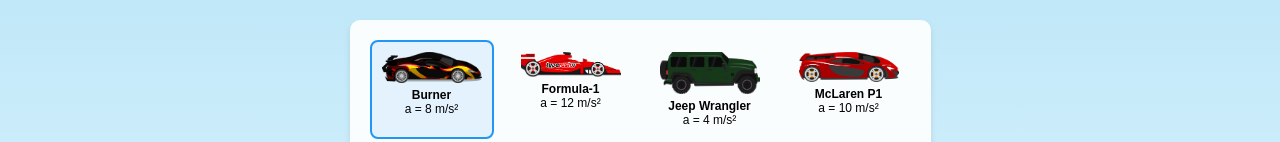
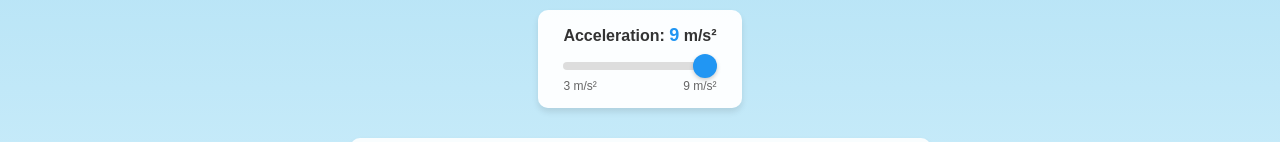
Before and after one commit to Jomm31/Physics, a plain HTML site: page index.html in a window 1280 px wide. Shown: the part 720-862 px from the top of the page. Drawn offline with Linux system fonts and the light colour scheme.

Commit message:
min/max acceleration

```diff
--- a/game.js
+++ b/game.js
@@ -216,23 +216,25 @@ let currentLevel = {
     ground1Length: 26,
     ground1Height: 26,
     gap: 10,
-    ground2Length: 10,
+    ground2Length: 15,
     ground2Height: 22
 };
 
 let selectedCar = 0;
+let chosenAcceleration = 9; // Will be updated based on car and slider
+
 const cars = [
-    { name: "Burner", acceleration: 9, mass: 900 },
-    { name: "Formula-1", acceleration: 14, mass: 800 },
-    { name: "Jeep Wrangler", acceleration: 4, mass: 2000 },
-    { name: "McLaren P1", acceleration: 10, mass: 1500 },
-    { name: "Nissan GT-R R35", acceleration: 9, mass: 1700 },
-    { name: "Ram 1500", acceleration: 5, mass: 2500 },
-    { name: "Scroom", acceleration: 7, mass: 1200 },
-    { name: "Shelby Cobra Daytona", acceleration: 8, mass: 1100 },
-    { name: "Supra-1", acceleration: 13, mass: 1500 },
-    { name: "VW Golf Mk1", acceleration: 3, mass: 1400 },
-    { name: "Z-Spider", acceleration: 10, mass: 1100 }
+    { name: "Burner", minAcceleration: 3, maxAcceleration: 9, mass: 900 },
+    { name: "Formula-1", minAcceleration: 5, maxAcceleration: 14, mass: 800 },
+    { name: "Jeep Wrangler", minAcceleration: 2, maxAcceleration: 4, mass: 2000 },
+    { name: "McLaren P1", minAcceleration: 4, maxAcceleration: 10, mass: 1500 },
+    { name: "Nissan GT-R R35", minAcceleration: 3, maxAcceleration: 9, mass: 1700 },
+    { name: "Ram 1500", minAcceleration: 2, maxAcceleration: 5, mass: 2500 },
+    { name: "Scroom", minAcceleration: 3, maxAcceleration: 7, mass: 1200 },
+    { name: "Shelby Cobra Daytona", minAcceleration: 3, maxAcceleration: 8, mass: 1100 },
+    { name: "Supra-1", minAcceleration: 5, maxAcceleration: 13, mass: 1500 },
+    { name: "VW Golf Mk1", minAcceleration: 1, maxAcceleration: 3, mass: 1400 },
+    { name: "Z-Spider", minAcceleration: 4, maxAcceleration: 10, mass: 1100 }
 ];
 
 // -----------------------------------------------------------------------------
@@ -632,7 +634,7 @@ function updatePhysics(dt) {
 
     // Ground run: accelerate along Ground 1 until takeoff
     if (!simulation.hasLaunched) {
-        car.ax = cars[selectedCar].acceleration;
+        car.ax = chosenAcceleration;
         car.vx += car.ax * dt;
         car.worldX += car.vx * dt;
         car.worldY = 0;
@@ -813,14 +815,57 @@ nextLevelButtonEl.style.display = 'none';
 // Get level display element
 const levelDisplayEl = document.querySelector('.level-display');
 
+// Create acceleration slider container
+const accelerationSliderContainer = document.createElement('div');
+accelerationSliderContainer.id = 'accelerationSliderContainer';
+accelerationSliderContainer.className = 'acceleration-slider-container';
+accelerationSliderContainer.innerHTML = `
+    <label for="accelerationSlider">Acceleration: <span id="accelerationValue">${cars[selectedCar].maxAcceleration}</span> m/s²</label>
+    <input type="range" id="accelerationSlider" min="${cars[selectedCar].minAcceleration}" max="${cars[selectedCar].maxAcceleration}" value="${cars[selectedCar].maxAcceleration}" step="0.5">
+    <div class="slider-labels">
+        <span id="minAccelLabel">${cars[selectedCar].minAcceleration} m/s²</span>
+        <span id="maxAccelLabel">${cars[selectedCar].maxAcceleration} m/s²</span>
+    </div>
+`;
+
+// Initialize chosenAcceleration to the selected car's max
+chosenAcceleration = cars[selectedCar].maxAcceleration;
+
 if (gameContainerEl && carSelectionEl) {
     gameContainerEl.insertBefore(physicsCalculationsPanel, carSelectionEl.nextSibling);
     gameContainerEl.appendChild(restartButtonEl);
     gameContainerEl.appendChild(nextLevelButtonEl);
+    // Insert slider before car selection
+    gameContainerEl.insertBefore(accelerationSliderContainer, carSelectionEl);
+}
+
+// Get slider elements
+const accelerationSlider = document.getElementById('accelerationSlider');
+const accelerationValueDisplay = document.getElementById('accelerationValue');
+const minAccelLabel = document.getElementById('minAccelLabel');
+const maxAccelLabel = document.getElementById('maxAccelLabel');
+
+// Update slider when value changes
+accelerationSlider.addEventListener('input', () => {
+    chosenAcceleration = parseFloat(accelerationSlider.value);
+    accelerationValueDisplay.textContent = chosenAcceleration;
+    updateMathPanel();
+});
+
+// Function to update slider for selected car
+function updateAccelerationSlider() {
+    const car = cars[selectedCar];
+    accelerationSlider.min = car.minAcceleration;
+    accelerationSlider.max = car.maxAcceleration;
+    accelerationSlider.value = car.maxAcceleration;
+    chosenAcceleration = car.maxAcceleration;
+    accelerationValueDisplay.textContent = chosenAcceleration;
+    minAccelLabel.textContent = `${car.minAcceleration} m/s²`;
+    maxAccelLabel.textContent = `${car.maxAcceleration} m/s²`;
 }
 
 function computePhysicsData() {
-    const acceleration = cars[selectedCar].acceleration;
+    const acceleration = chosenAcceleration;
     const carLength = getCarLengthMeters();
     const takeoffLeftEdge = Math.max(0, currentLevel.ground1Length - carLength);
     const runDistance = Math.max(0, takeoffLeftEdge - RUN_START_OFFSET);
@@ -984,6 +1029,7 @@ carOptions.forEach((option, index) => {
         option.classList.add('selected');
         selectedCar = index;
         console.log(`Selected car: ${cars[index].name}`);
+        updateAccelerationSlider();
         updateMathPanel();
     });
 });
@@ -1000,6 +1046,9 @@ startButtonEl.addEventListener('click', () => {
     if (physicsCalculationsPanel) {
         physicsCalculationsPanel.classList.add('show');
     }
+
+    // Hide acceleration slider
+    accelerationSliderContainer.classList.add('hidden');
 
     startButtonEl.classList.add('hidden');
     const data = lastPhysicsData || computePhysicsData();
@@ -1031,6 +1080,7 @@ restartButtonEl.addEventListener('click', () => {
         physicsCalculationsPanel.classList.remove('show');
     }
     startButtonEl.classList.remove('hidden');
+    accelerationSliderContainer.classList.remove('hidden');
 
     // Reset simulation
     resetSimulationState();
@@ -1061,6 +1111,7 @@ nextLevelButtonEl.addEventListener('click', () => {
         physicsCalculationsPanel.classList.remove('show');
     }
     startButtonEl.classList.remove('hidden');
+    accelerationSliderContainer.classList.remove('hidden');
 
     // Reset simulation
     resetSimulationState();
--- a/style.css
+++ b/style.css
@@ -307,3 +307,75 @@ body {
     background: #45a049;
     transform: translate(-50%, -50%) scale(1.05);
 }
+
+/* Acceleration Slider */
+.acceleration-slider-container {
+    background: rgba(255, 255, 255, 0.95);
+    padding: 15px 25px;
+    border-radius: 10px;
+    box-shadow: 0 4px 6px rgba(0, 0, 0, 0.1);
+    margin: 10px auto;
+    max-width: 400px;
+    text-align: center;
+}
+
+.acceleration-slider-container.hidden {
+    display: none;
+}
+
+.acceleration-slider-container label {
+    font-size: 16px;
+    font-weight: bold;
+    color: #333;
+    display: block;
+    margin-bottom: 10px;
+}
+
+.acceleration-slider-container #accelerationValue {
+    color: #2196F3;
+    font-size: 18px;
+}
+
+#accelerationSlider {
+    width: 100%;
+    height: 8px;
+    border-radius: 4px;
+    background: #ddd;
+    outline: none;
+    -webkit-appearance: none;
+    appearance: none;
+}
+
+#accelerationSlider::-webkit-slider-thumb {
+    -webkit-appearance: none;
+    appearance: none;
+    width: 24px;
+    height: 24px;
+    border-radius: 50%;
+    background: #2196F3;
+    cursor: pointer;
+    box-shadow: 0 2px 4px rgba(0, 0, 0, 0.2);
+    transition: background 0.3s;
+}
+
+#accelerationSlider::-webkit-slider-thumb:hover {
+    background: #1976D2;
+}
+
+#accelerationSlider::-moz-range-thumb {
+    width: 24px;
+    height: 24px;
+    border-radius: 50%;
+    background: #2196F3;
+    cursor: pointer;
+    border: none;
+    box-shadow: 0 2px 4px rgba(0, 0, 0, 0.2);
+}
+
+.slider-labels {
+    display: flex;
+    justify-content: space-between;
+    margin-top: 5px;
+    font-size: 12px;
+    color: #666;
+}
```
